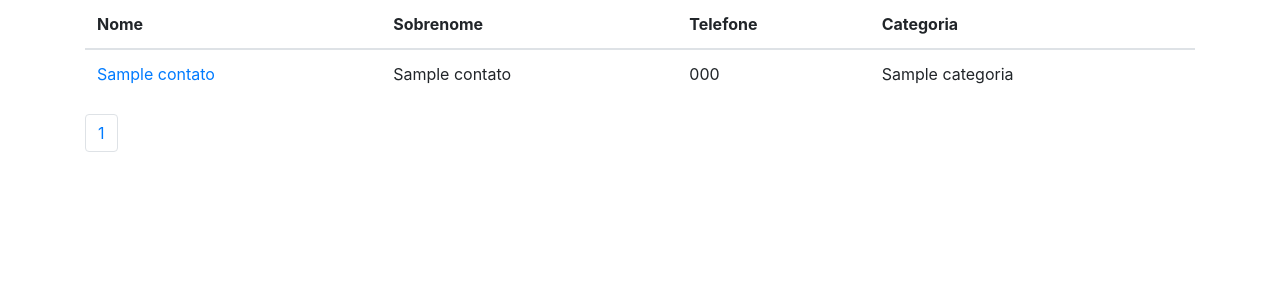
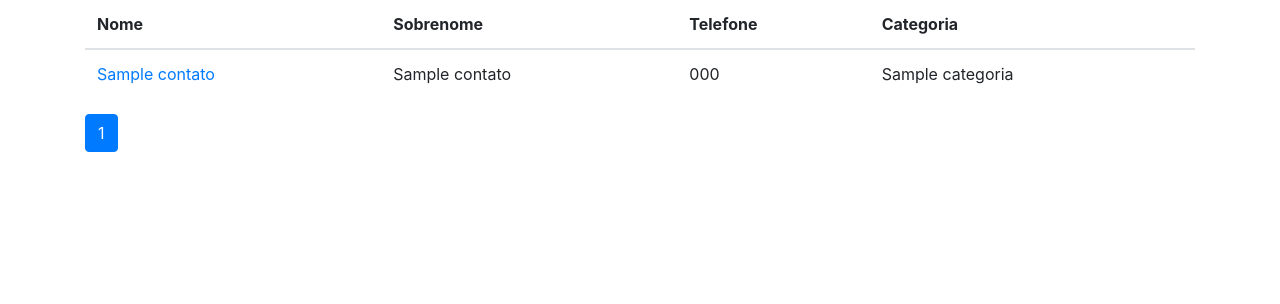
Before and after one commit to chrys48116/Site-agenda-de-contatos, a Django app: page / in a window 1280 px wide. Shown: the part 161-465 px from the top of the page. Run offline with Django 4.2, Linux system fonts and the light colour scheme; tables that the repository leaves empty hold one stand-in row (values such as "Sample post"); some libraries are stand-ins or nearby versions.

Commit message:
atualização

```diff
--- a/contatos/templates/contatos/index.html
+++ b/contatos/templates/contatos/index.html
@@ -35,7 +35,11 @@
         {% endif %}
 
         {% for pagina in contatos.paginator.page_range %}
-            <li class="page-item"><a class="page-link" href="?p={{ pagina }}">{{pagina}}</a></li>
+            {% if contatos.number == pagina %}
+                <li class="page-item active"><a class="page-link" href="?p={{ pagina }}">{{pagina}}</a></li>
+            {%else%}
+                <li class="page-item"><a class="page-link" href="?p={{ pagina }}">{{pagina}}</a></li>
+            {%endif%}
         {%endfor%}
 
         {% if contatos.has_next %}
```
